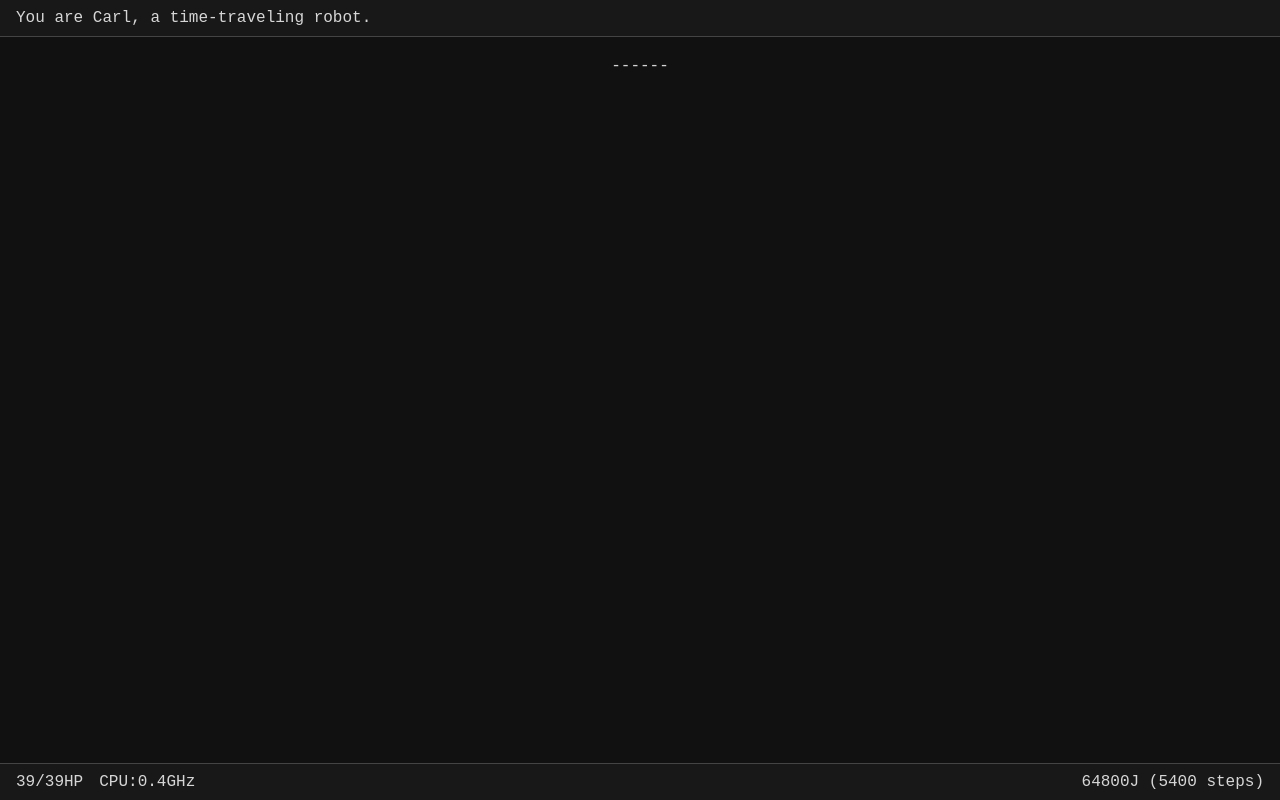
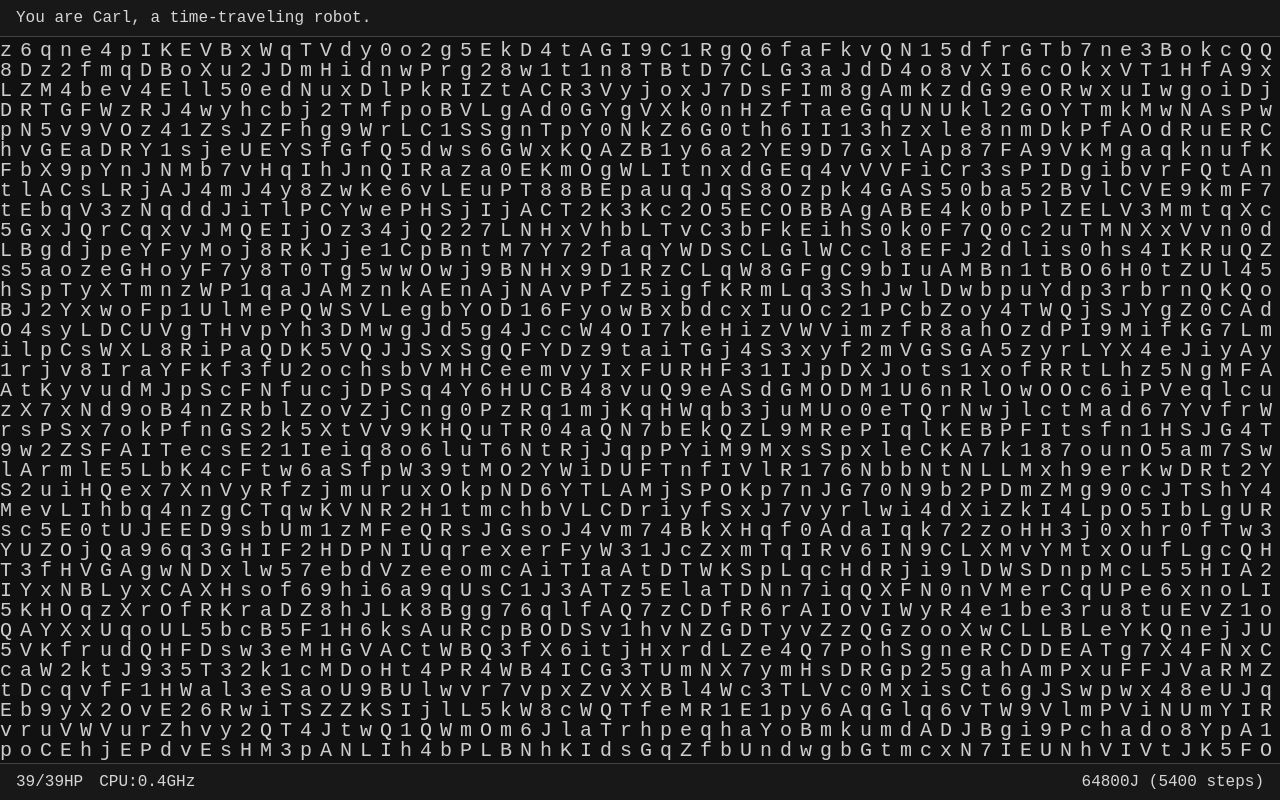
Before and after one commit to easco/c3tr, a website built with webpack: page public/index.html in a window 1280 px wide. Built offline with nearby package versions, Linux system fonts and the light colour scheme.

Commit message:
Add basic field rendering

```diff
--- a/app/Game.js
+++ b/app/Game.js
@@ -6,17 +6,16 @@ import { find, html, text } from 'DOM';
 // Exports ---------------------------------------------------------------------
 
 module.exports = {
-  init,
-  load,
-  save,
-  update,
-  view
+  init
 };
 
 // Functions -------------------------------------------------------------------
 
 function getInitialModel() {
-  const maxHealth = Random.integer(20, 100); // FIXME: Temporary!
+  // TODO: Generate world
+  // TODO: Generate Carl
+
+  const maxHealth = Random.integer(20, 100);
 
   return {
     field: '------',
@@ -32,11 +31,18 @@ function getInitialModel() {
 }
 
 function init() {
-  view(load() || getInitialModel());
+  let model = load() || getInitialModel();
+  resizeField(window.innerWidth, window.innerHeight);
+  renderView(model);
 
   window.addEventListener('keydown', event => {
-    // TODO: Handle keydown event
-    console.log('Keydown:', event);
+    model = update(event.code, model);
+    renderView(model);
+  });
+
+  window.addEventListener('resize', () => {
+    resizeField(window.innerWidth, window.innerHeight);
+    renderView(model);
   });
 }
 
@@ -44,22 +50,20 @@ function load() {
   return JSON.parse(localStorage.getItem('state'));
 }
 
-function save(state) {
-  localStorage.setItem('state', JSON.stringify(state));
-}
+function renderView({ field, message, status }) {
+  const messageEl = html('div', { id: 'Message' }, [message]);
+  document.body.replaceChild(messageEl, find('#Message'));
 
-function update(action, model) {
-  // TODO: Define `newModel` base on `action`
-  // TODO: `save(newModel);`
-  // TODO: `return newModel;`
-
-  return model; // FIXME: Temp
-}
-
-function view({ field, message, status }) {
-  console.log(field, message, status);
-  const messageEl = html('div', { id: 'Message' }, [message]);
-  const fieldEl = html('pre', { id: 'Field' }, [field]);
+  const fieldCanvas = find('#Field');
+  const fieldContext = fieldCanvas.getContext('2d');
+  fieldContext.clearRect(0, 0, fieldCanvas.width, fieldCanvas.height);
+  fieldContext.font = '20px monospace';
+  fieldContext.fillStyle = '#ccc';
+  for (let x = 0; x < fieldCanvas.width; x += 20) {
+    for (let y = 16; y < fieldCanvas.height; y += 20) {
+      fieldContext.fillText(Random.character(), x, y);
+    }
+  }
 
   const statusEl = html('div', { id: 'Status' }, [
     html('span', { class: 'stats' }, [
@@ -73,8 +77,24 @@ function view({ field, message, status }) {
       `${status.energy}J (${status.steps} steps)`
     ])
   ]);
-
-  document.body.replaceChild(messageEl, find('#Message'));
-  document.body.replaceChild(fieldEl, find('#Field'));
   document.body.replaceChild(statusEl, find('#Status'));
 }
+
+function resizeField(width, height) {
+  const field = find('#Field');
+
+  field.setAttribute('width', width);
+  field.setAttribute('height', height - 80);
+}
+
+function save(state) {
+  localStorage.setItem('state', JSON.stringify(state));
+}
+
+function update(action, model) {
+  // TODO: Define `newModel` based on `action`
+  // TODO: `save(newModel);`
+  // TODO: `return newModel;`
+
+  return model; // FIXME: Temp
+}
--- a/app/Random.js
+++ b/app/Random.js
@@ -6,11 +6,22 @@ const almostOne = 1 - 1e-16; // The highest float less than 1
 // Exports ---------------------------------------------------------------------
 
 module.exports = {
+  character,
   from,
   integer
 };
 
 // Functions -------------------------------------------------------------------
+
+function character() {
+  return from([
+    '0', '1', '2', '3', '4', '5', '6', '7', '8', '9',
+    'A', 'B', 'C', 'D', 'E', 'F', 'G', 'H', 'I', 'J', 'K', 'L', 'M',
+    'N', 'O', 'P', 'Q', 'R', 'S', 'T', 'U', 'V', 'W', 'X', 'Y', 'Z',
+    'a', 'b', 'c', 'd', 'e', 'f', 'g', 'h', 'i', 'j', 'k', 'l', 'm',
+    'n', 'o', 'p', 'q', 'r', 's', 't', 'u', 'v', 'w', 'x', 'y', 'z'
+  ]);
+}
 
 function from(enumerable) {
   if (Array.isArray(enumerable)) {
--- a/public/index.html
+++ b/public/index.html
@@ -9,7 +9,7 @@
   </head>
   <body>
     <div id="Message"></div>
-    <div id="Field"></div>
+    <canvas id="Field"></canvas>
     <div id="Status"></div>
   </body>
 </html>
--- a/public/style.css
+++ b/public/style.css
@@ -14,11 +14,9 @@ body {
 }
 
 #Field {
-  height: 100%;
-  padding: 2.5em 0;
+  margin: 2.5em auto;
   text-align: center;
   vertical-align: middle;
-  width: 100%;
 }
 
 #Message {
```
